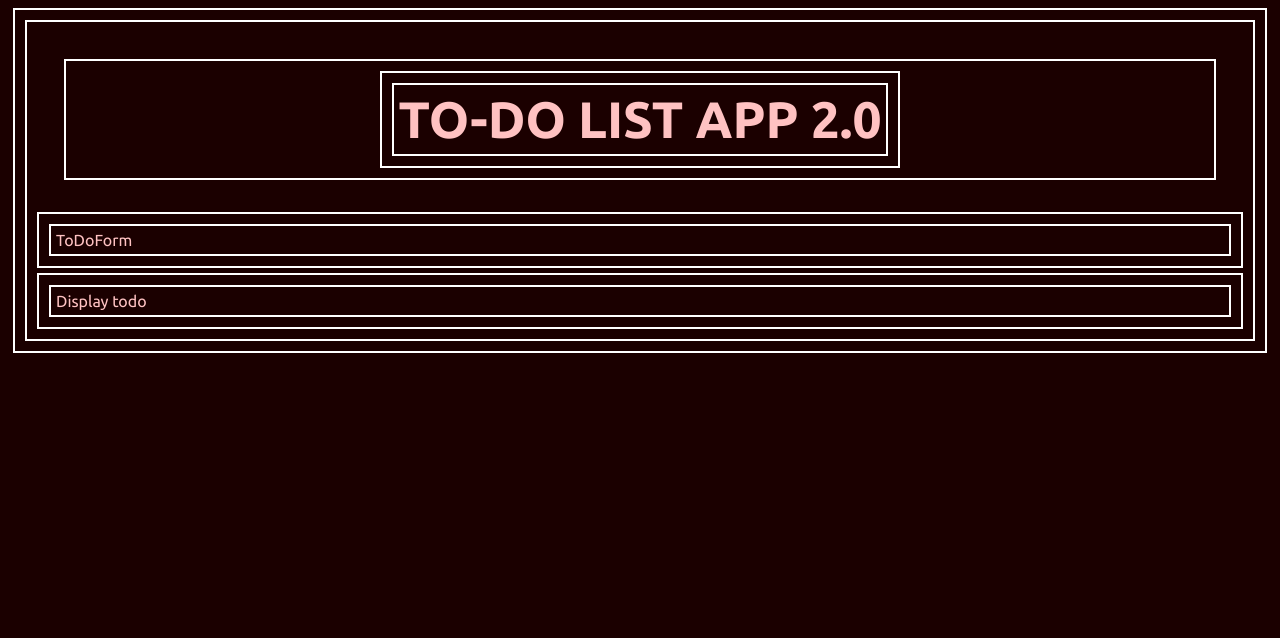
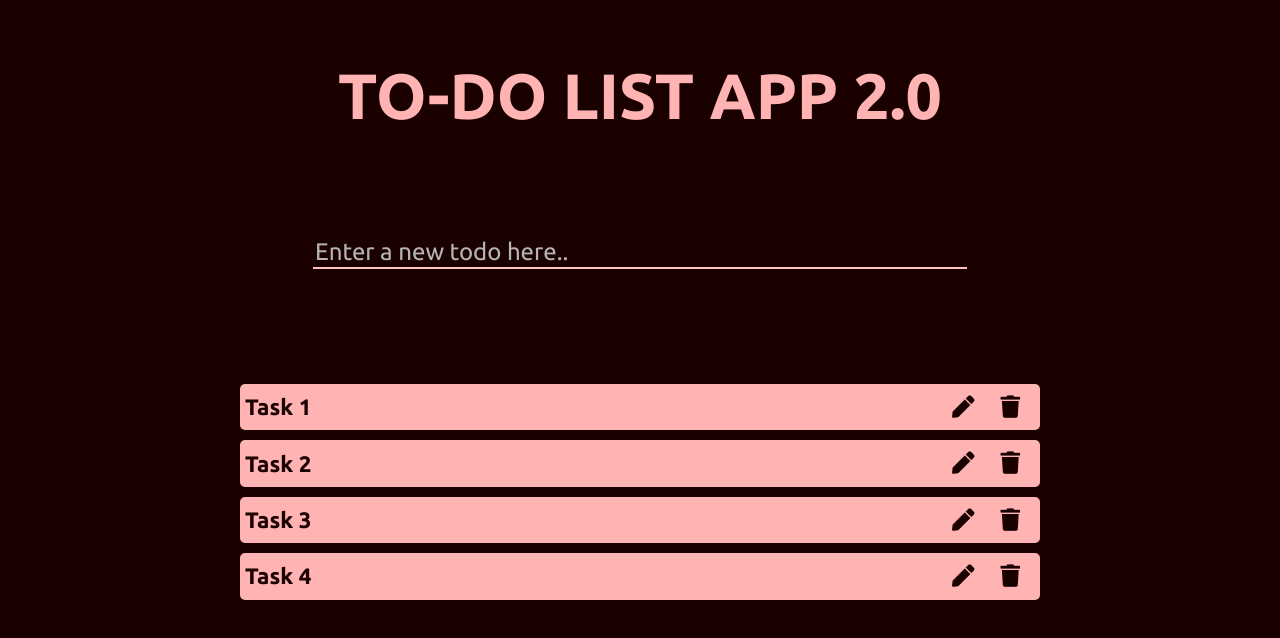
Before and after one commit to aakkss37/MERN-TODO-2.O, a React (Create React App) app in the folder client/: page / in a window 1280 px wide. Shown: the top 638 px of the page. Built offline with nearby package versions, Linux system fonts and the light colour scheme.

Commit message:
client side design complete

```diff
--- a/client/public/index.html
+++ b/client/public/index.html
@@ -24,6 +24,8 @@
       work correctly both with client-side routing and a non-root public URL.
       Learn how to configure a non-root public URL by running `npm run build`.
     -->
+	<link rel="stylesheet" href="https://use.fontawesome.com/releases/v5.8.1/css/all.css"
+		integrity="sha384-50oBUHEmvpQ+1lW4y57PTFmhCaXp0ML5d60M1M7uH2+nqUivzIebhndOJK28anvf" crossorigin="anonymous" />
 	<style>
 		body{
 			background-color: rgb(27, 0, 0);
--- a/client/src/App.css
+++ b/client/src/App.css
@@ -1,16 +1,85 @@
 @import url('https://fonts.googleapis.com/css2?family=Ubuntu:ital,wght@0,300;0,400;0,500;0,700;1,300;1,400;1,500&display=swap');
-body *{
-	border: 2px solid white;
+
+body * {
+	/* border: 2px solid white; */
 	margin: 5px;
-	padding: 5px;
-	color: rgb(255, 194, 194);
+	/* padding: 5px; */
+	/* color: rgb(255, 255, 255); */
 	font-family: 'Ubuntu', sans-serif;
 }
 
-.headerContainer{
+.headerContainer {
 	display: flex;
 	justify-content: center;
 	align-items: center;
-	margin: 2rem;
-	font-size: 1.6rem;
+	margin: 3rem;
+	font-size: 2rem;
+	color: rgb(255, 179, 179);
 }
+
+
+.formConatiner{
+	display: flex;
+	justify-content: center;
+	align-items: center;
+	margin-top: 5rem;
+}
+
+.input{
+	font-size: 1.5rem;
+	width: 650px;
+	border: none;
+	outline: none;
+	background-color: rgb(27, 0, 0);
+	color: rgb(217, 217, 217);
+	border-bottom: 2px solid rgb(255, 194, 194);
+}
+.input::placeholder {
+	color: rgb(180, 180, 180);
+}
+
+.todoContainer{
+	/* border: 2px solid rgb(0, 255, 13); */
+	color: rgb(27, 0, 0);
+	font-weight: 700;
+	margin-top: 5rem;
+	padding: 10px;
+}
+.todoList{
+	margin: auto;
+	max-width: 820px;
+	/* border: 2px solid red; */
+
+}
+
+.todoData{
+	display: flex;
+	justify-content: space-between;
+	align-items: center;
+	font-size: 1.4rem;
+	background-color: rgb(255, 179, 179);
+	margin: 10px;
+	border-radius: 5px;
+}
+.action{
+	padding: 2px;
+}
+.icon{
+	margin: 4px;
+	margin-left: 8px;
+	margin-right: 8px;
+	cursor: pointer;
+}
+.icon:hover i{
+	color: rgb(121, 0, 0);
+}
+
+@media screen and (max-width: 820px) {
+	.input {
+		width: 100%;
+		margin-top: 0;
+	}
+	.headerContainer{
+		font-size: 1rem;
+	}
+}
--- a/client/src/components/DisplayToDo.jsx
+++ b/client/src/components/DisplayToDo.jsx
@@ -1,11 +1,47 @@
 import React from 'react'
+import ToDoList from './ToDoList';
 
+const todoArr = [
+	{
+		_id:"skajhdxi827323hei7hd2189dy98d4r",
+		data: "Task 1",
+		createdAt: Date.now(),
+		done: false
+	},
+	{
+		_id:"skajhdxi827323hei7hd21efh834fr",
+		data: "Task 2",
+		createdAt: Date.now(),
+		done: false
+	},
+	{
+		_id:"skajhdxi827323hei7hd21i3u4fdf3",
+		data: "Task 3",
+		createdAt: Date.now(),
+		done: false
+	},
+	{
+		_id:"skajhdxi827323hei7hd3fcj938434j",
+		data: "Task 4",
+		createdAt: Date.now(),
+		done: false
+	},
+]
 const DisplayToDo = () => {
-  return (
-	<div>
-	  Display todo
-	</div>
-  )
+	const allToDo = todoArr.map((todo)=>(
+		<ToDoList
+			key={todo._id}
+			_id={todo._id}
+			data={todo.data}
+			createdAt={todo.createdAt}
+			done={todo.done}
+		/>
+	));
+	return (
+		<div className='todoList'>
+			{allToDo}
+		</div>
+	)
 }
 
 export default DisplayToDo
--- a/client/src/components/ToDoForm.jsx
+++ b/client/src/components/ToDoForm.jsx
@@ -1,11 +1,20 @@
 import React from 'react'
 
 const ToDoForm = () => {
-  return (
-	<div>
-		  ToDoForm
-	</div>
-  )
+	const inputChangeHnadler = ()=>{};
+	const formSubmetHandler = ()=>{};
+	return (
+		<div className='form'>
+			<form onSubmit={formSubmetHandler}>
+				<input
+					className='input'
+					type="text"
+					placeholder='Enter a new todo here..'
+					onChange={inputChangeHnadler}
+				 />
+			</form>
+		</div>
+	)
 }
 
 export default ToDoForm
--- a/client/src/components/ToDoList.jsx
+++ b/client/src/components/ToDoList.jsx
@@ -1,11 +1,19 @@
 import React from 'react'
 
-const ToDoList = () => {
-  return (
-	<div>
-		  ToDoList
-	</div>
-  )
+const ToDoList = (props) => {
+	return (
+		<div className='todoData'>
+			<p>{props.data}</p>
+			<div className='action'>
+				<span className='icon'>
+					<i className='fas fa-pen' />
+				</span>
+				<span className='icon'>
+					<i className='fas fa-trash' />
+				</span>
+			</div>
+		</div>
+	)
 }
 
 export default ToDoList
```
